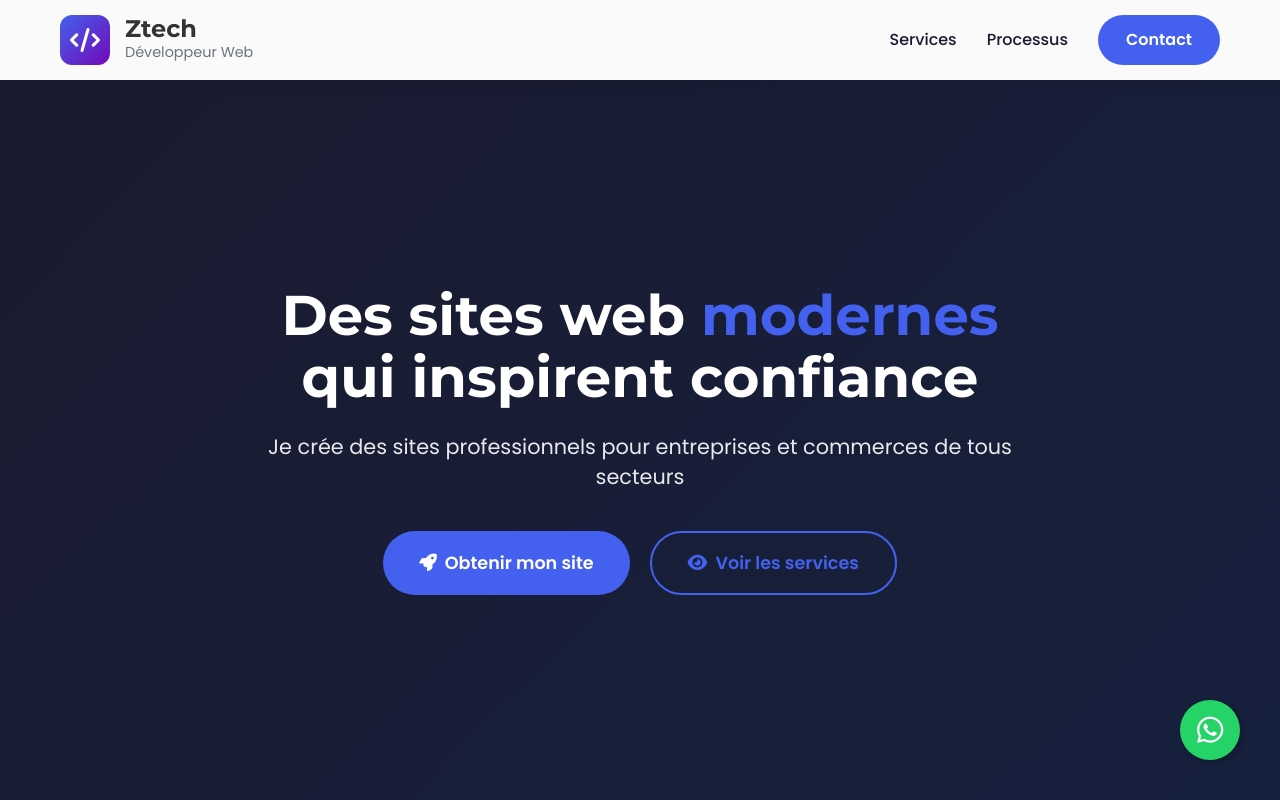
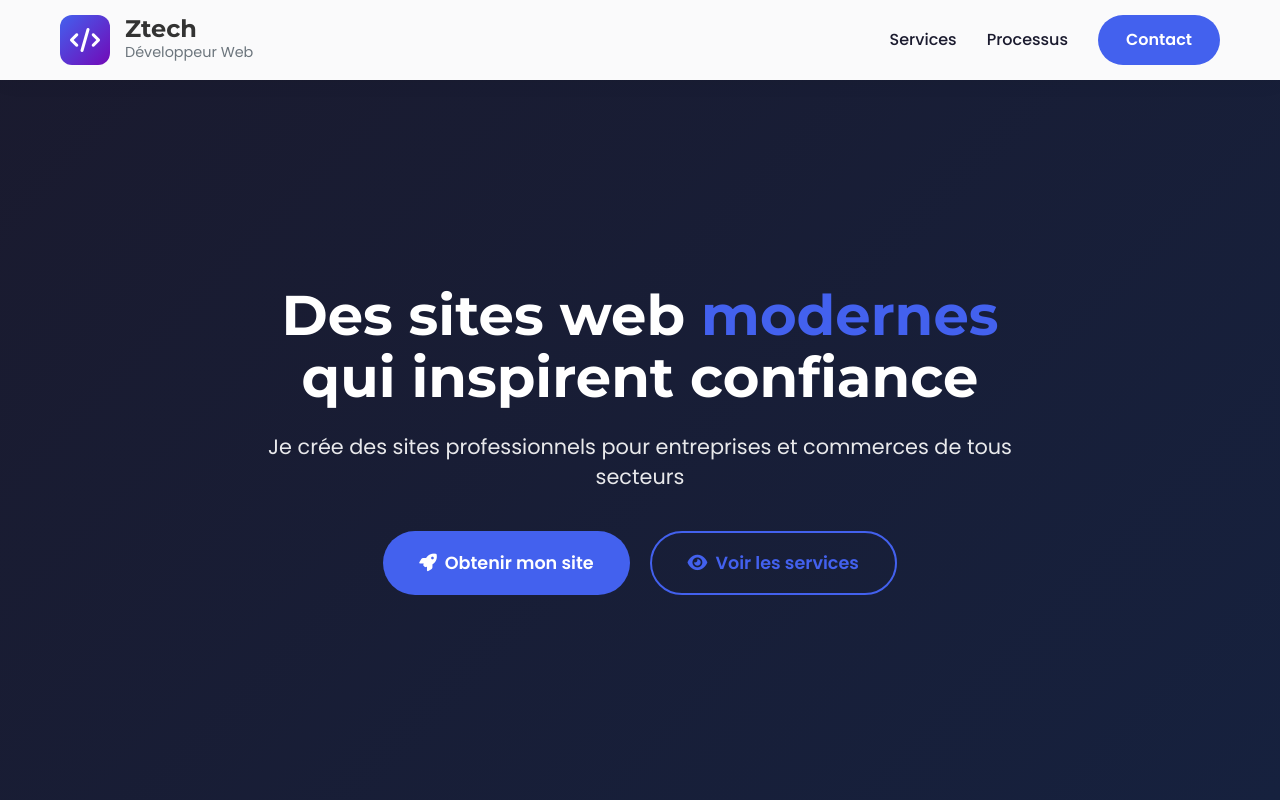
Before and after one commit to zaidelhaouari/Ztech, a plain HTML site: page index.html in a window 1280 px wide. Shown: the top 800 px of the page. Drawn offline with nearby package versions, Linux system fonts and the light colour scheme.

Commit message:
Update index.html

```diff
--- a/index.html
+++ b/index.html
@@ -729,33 +729,7 @@
       margin: 0 3px;
     }
 
-    /* WhatsApp Float optimisé mobile */
-    .whatsapp-float {
-      position: fixed;
-      width: clamp(50px, 10vw, 60px);
-      height: clamp(50px, 10vw, 60px);
-      bottom: clamp(20px, 4vw, 40px);
-      right: clamp(20px, 4vw, 40px);
-      background-color: #25d366;
-      color: #FFF;
-      border-radius: 50px;
-      text-align: center;
-      font-size: clamp(24px, 5vw, 30px);
-      box-shadow: 2px 2px 8px rgba(0, 0, 0, 0.3);
-      z-index: 999;
-      display: flex;
-      align-items: center;
-      justify-content: center;
-      text-decoration: none;
-      transition: var(--transition);
-      -webkit-tap-highlight-color: transparent;
-    }
 
-    .whatsapp-float:hover {
-      color: white;
-      background-color: #128C7E;
-      transform: scale(1.1);
-    }
 
     /* Animations */
     @keyframes fadeInUp {
```
